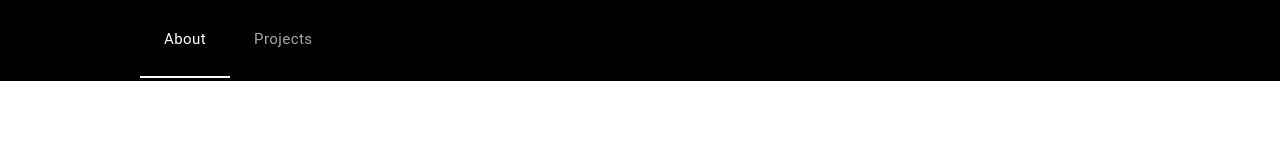
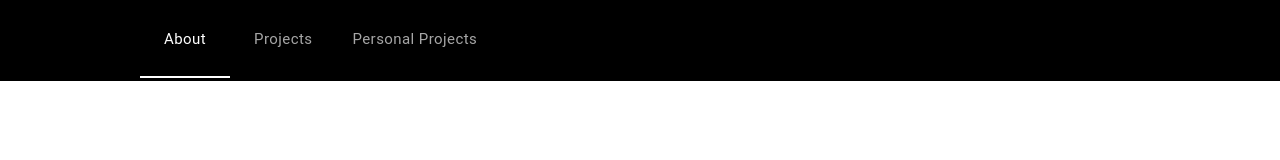
Before and after one commit to asatulsinha4/web-react, a React (Create React App) app: page / in a window 1280 px wide. Shown: the top 160 px of the page. Built offline with nearby package versions, Linux system fonts and the light colour scheme.

Commit message:
test commit

```diff
--- a/src/components/header_Items/Home.js
+++ b/src/components/header_Items/Home.js
@@ -7,4 +7,7 @@ export const items = [
   {
     name: "Projects"
   },
+  {
+    name: "Personal Projects"
+  }
 ]
```
